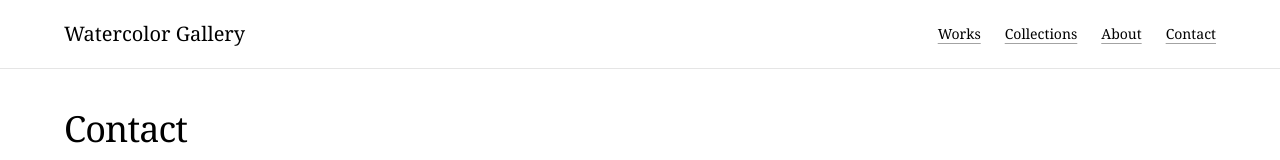
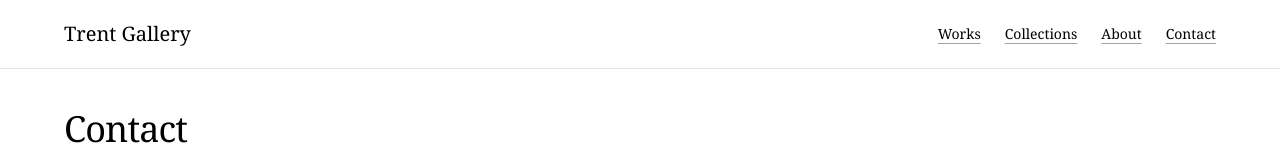
Before and after one commit to tomsullivan79/trent-gallery, a Next.js app: page /contact in a window 1280 px wide. Shown: the top 160 px of the page. Built offline with nearby package versions, Linux system fonts and the light colour scheme; no server answers.

Commit message:
fixed site title

```diff
--- a/components/Header.tsx
+++ b/components/Header.tsx
@@ -9,7 +9,7 @@
     <header className="border-b border-neutral-200">
       <div className="container flex items-center justify-between py-5">
         <Link href="/" className="no-underline">
-          <span className="text-xl">Watercolor Gallery</span>
+          <span className="text-xl">Trent Gallery</span>
         </Link>
         <nav className="flex gap-6 text-sm">
           <Link href="/works">Works</Link>
```
